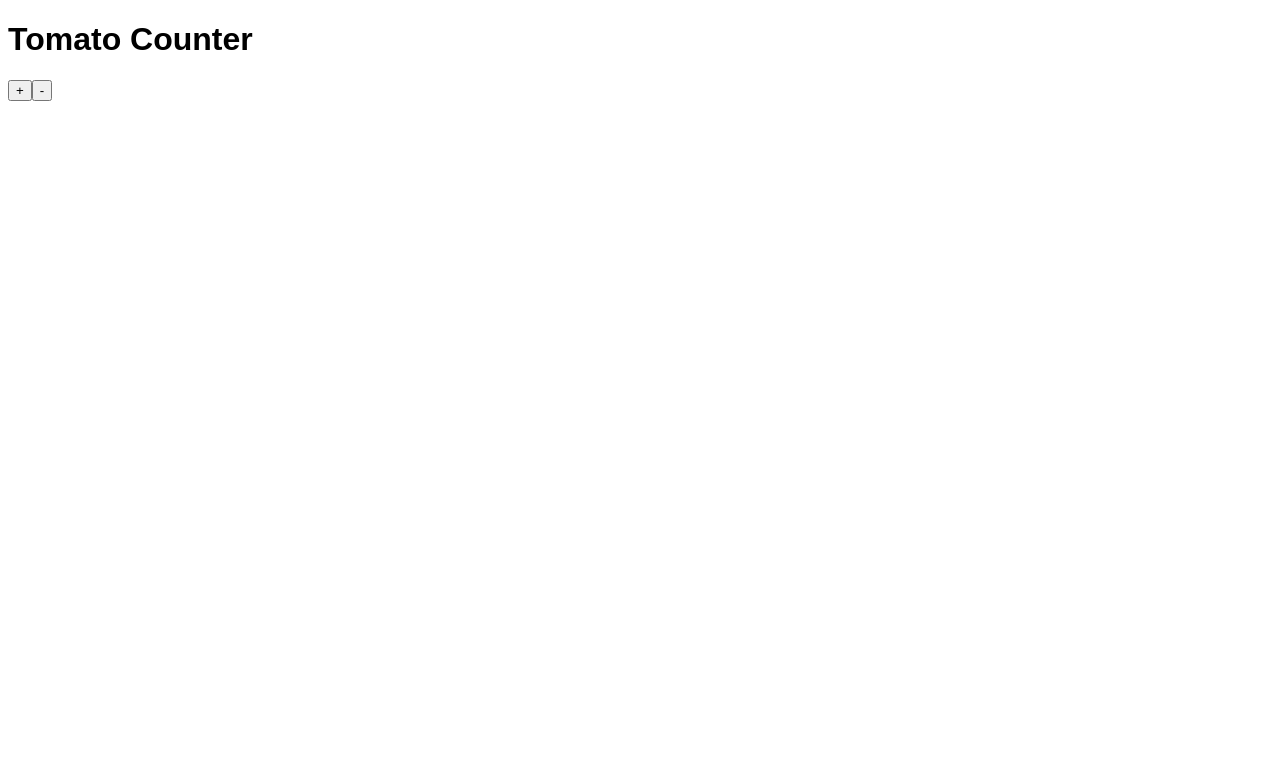
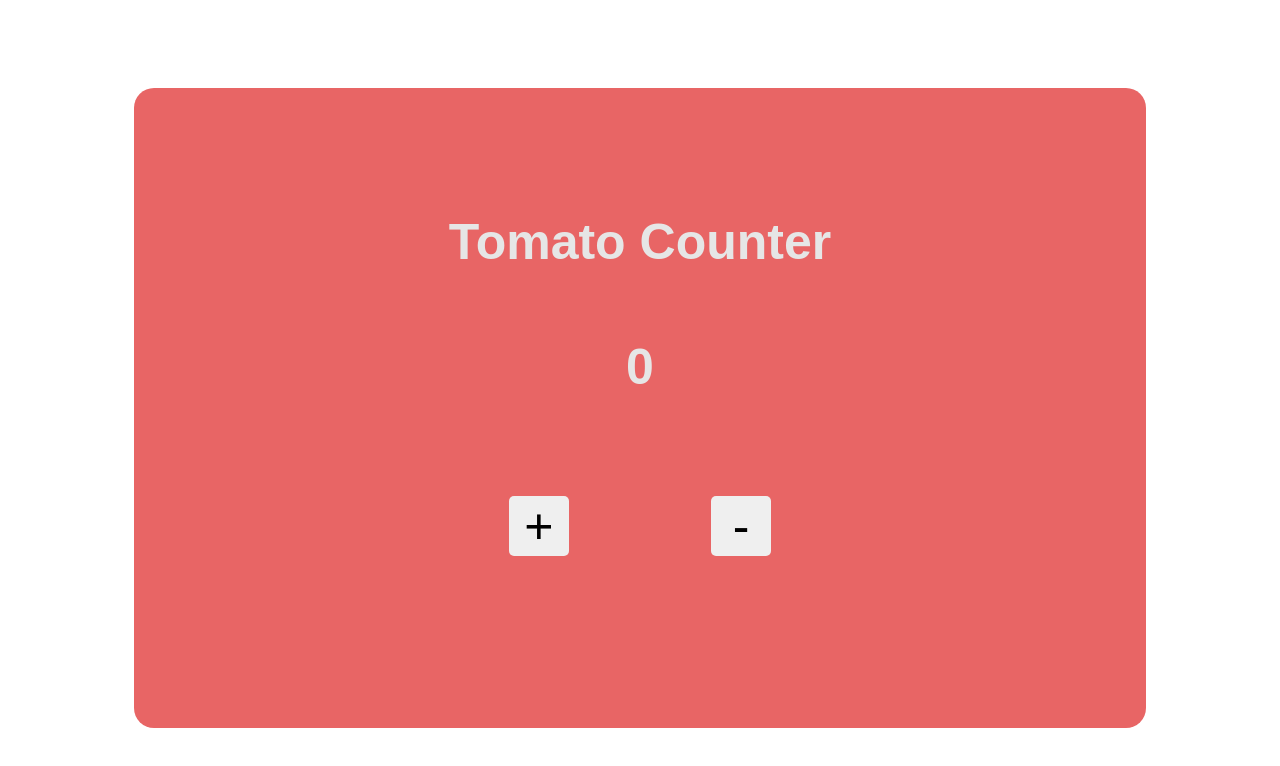
Before and after one commit to katfloyd95/react-course, a React (Create React App) app in the folder tomato-project/tomato-project-react/: page / in a window 1280 px wide. Shown: the top 766 px of the page. Built offline with nearby package versions, Linux system fonts and the light colour scheme; the HTML template or start-up script is replaced by a standard one.

Commit message:
add tomato counter number functionality

```diff
--- a/tomato-project/tomato-project-react/src/App.js
+++ b/tomato-project/tomato-project-react/src/App.js
@@ -1,14 +1,33 @@
+import React from 'react';
+
 function App() {
+
+  const [number, setNumber] = React.useState(0);
+
+  function addNumber() {
+    return (
+      setNumber(number + 1)
+    )
+  }
+  function subNumber() {
+    return (
+      setNumber(number - 1)
+    )
+  }
+
+
   return (
     <div className="App">
-      <div class-Name="container">
+      <div className="container">
         <h1>Tomato Counter</h1>
         <div className="tomato-container">
+          <h1>{number}</h1>
           <div className="btn-container">
-            <button>+</button>
-            <button>-</button>
+            <button onClick={addNumber} >+</button>
+            <button onClick={subNumber} >-</button>
           </div>
         </div>
+        <div className ="rendered-tomatoes"></div>
       </div>
     </div>
   );
--- a/tomato-project/tomato-project-react/src/index.css
+++ b/tomato-project/tomato-project-react/src/index.css
@@ -1,3 +1,48 @@
 * {
   font-family: Arial, sans-serif;
 }
+h1  {
+  font-size: 50px;
+}
+.App {
+  display: flex;
+  justify-content: center;
+  align-items: center;
+  height: 100vh;
+}
+.container {
+  display: flex;
+  flex-direction: column;
+  justify-content: center;
+  align-items: center;
+  background-color: rgb(232, 101, 101);
+  width: 80%;
+  height: 80%;
+  text-align: center;
+  color: rgb(230, 230, 230);
+  border-radius: 20px;
+}
+.tomato-container {
+  width: 40%;
+  margin-bottom: 80px;
+}
+.tomato-container >  h1 {
+  margin-bottom: 100px;
+}
+.btn-container {
+  width: 100%;
+  display: flex;
+  justify-content: space-around;
+}
+.btn-container > button {
+  font-size: 50px;
+  width: 60px;
+  border: none;
+  border-radius: 5px;
+}
+.rendered-tomatoes {
+  font-size: 40px;
+  display: flex;
+  justify-content: center;
+  flex-wrap: wrap;
+}
```
